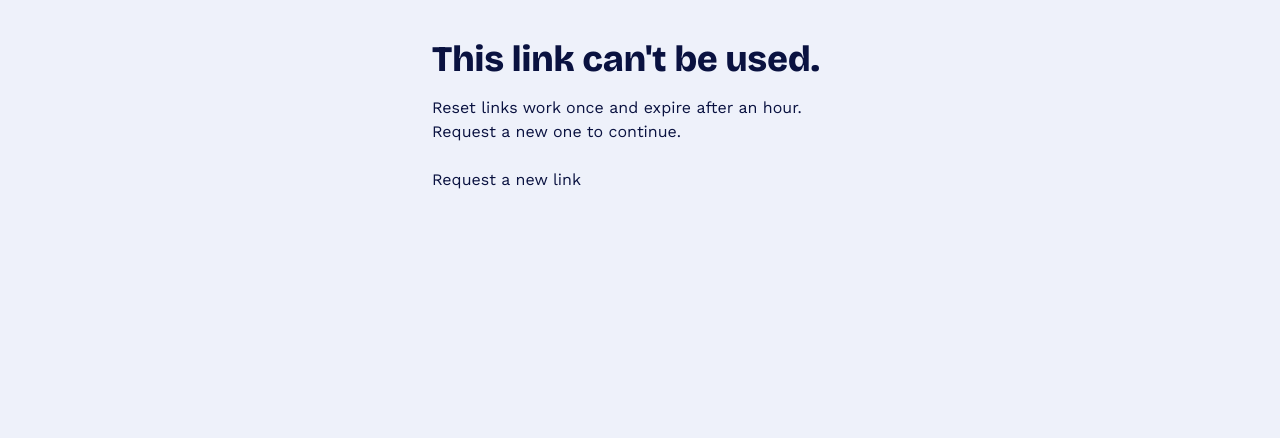
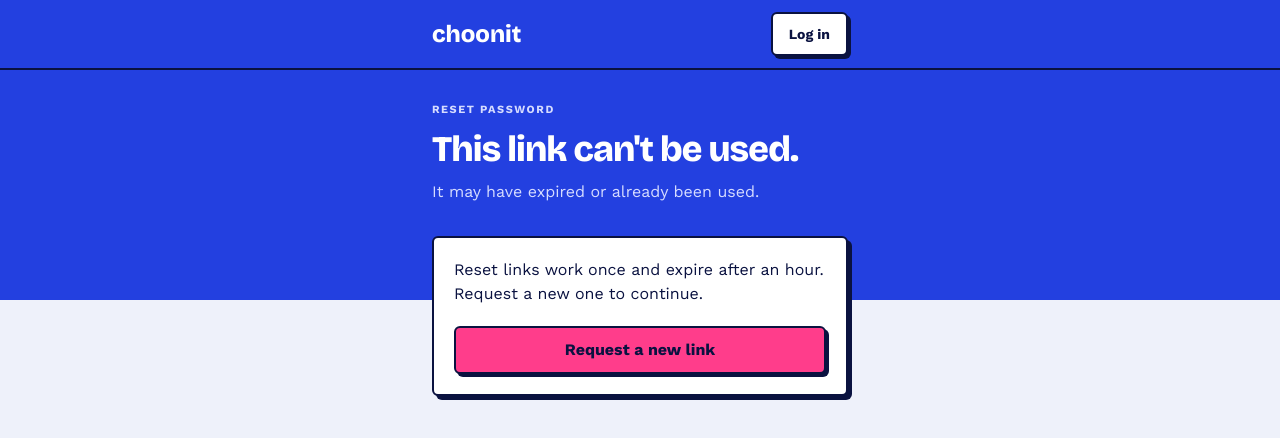
Before and after one commit to sammeadss/choonit.com, a Next.js app: page /reset-password in a window 1280 px wide. Shown: the top 438 px of the page. Built offline with nearby package versions, Linux system fonts and the light colour scheme; no server answers.

Commit message:
feat: restyle reset password

```diff
--- a/app/reset-password/page.tsx
+++ b/app/reset-password/page.tsx
@@ -1,16 +1,19 @@
 import Link from 'next/link';
 import { connection } from 'next/server';
 import { Suspense } from 'react';
+import { AuthShell } from '@/components/auth-shell';
+import { buttonStyles } from '@/components/ui/button';
+import { Card } from '@/components/ui/card';
 import { getUserId } from '@/lib/auth';
 import { ResetPasswordForm } from './reset-password-form';
 
+const headerAction = { href: '/login', label: 'Log in', variant: 'secondary' } as const;
+
 export default function ResetPasswordPage(props: PageProps<'/reset-password'>) {
   return (
-    <main className="mx-auto w-full max-w-md px-4 py-10">
-      <Suspense>
-        <ResetPasswordContent searchParams={props.searchParams} />
-      </Suspense>
-    </main>
+    <Suspense>
+      <ResetPasswordContent searchParams={props.searchParams} />
+    </Suspense>
   );
 }
 
@@ -25,36 +28,50 @@ async function ResetPasswordContent({
 
   if (status === 'success') {
     return (
-      <>
-        <h1 className="font-heading text-4xl font-extrabold">Password updated.</h1>
-        <p className="mt-4" role="status">
-          Your password has been changed. Log in with it next.
-        </p>
-        <p className="mt-6">
-          <Link href="/login">Log in</Link>
-        </p>
-      </>
+      <AuthShell
+        eyebrow="Reset password"
+        title="Password updated."
+        description="You're signed out everywhere. Log in with your new password."
+        headerAction={headerAction}
+      >
+        <Card role="status">
+          <p>Your password has been changed.</p>
+          <Link href="/login" className={buttonStyles({ className: 'mt-5' })}>
+            Log in
+          </Link>
+        </Card>
+      </AuthShell>
     );
   }
 
   if (status !== 'expired' && (await getUserId())) {
     return (
-      <>
-        <h1 className="font-heading text-4xl font-extrabold">Choose a new password.</h1>
-        <ResetPasswordForm />
-      </>
+      <AuthShell
+        eyebrow="Reset password"
+        title="Choose a new password."
+        description="You'll log in again with it afterwards."
+        headerAction={headerAction}
+      >
+        <Card>
+          <ResetPasswordForm />
+        </Card>
+      </AuthShell>
     );
   }
 
   return (
-    <>
-      <h1 className="font-heading text-4xl font-extrabold">This link can&apos;t be used.</h1>
-      <p className="mt-4">
-        Reset links work once and expire after an hour. Request a new one to continue.
-      </p>
-      <p className="mt-6">
-        <Link href="/forgot-password">Request a new link</Link>
-      </p>
-    </>
+    <AuthShell
+      eyebrow="Reset password"
+      title="This link can't be used."
+      description="It may have expired or already been used."
+      headerAction={headerAction}
+    >
+      <Card>
+        <p>Reset links work once and expire after an hour. Request a new one to continue.</p>
+        <Link href="/forgot-password" className={buttonStyles({ className: 'mt-5' })}>
+          Request a new link
+        </Link>
+      </Card>
+    </AuthShell>
   );
 }
--- a/app/reset-password/reset-password-form.tsx
+++ b/app/reset-password/reset-password-form.tsx
@@ -1,6 +1,9 @@
 'use client';
 
 import { useActionState } from 'react';
+import { Alert } from '@/components/ui/alert';
+import { Button } from '@/components/ui/button';
+import { PasswordField } from '@/components/ui/password-field';
 import { updatePassword, type ResetPasswordState } from './actions';
 
 const initialState: ResetPasswordState = {};
@@ -9,18 +12,22 @@ export function ResetPasswordForm() {
   const [state, formAction, pending] = useActionState(updatePassword, initialState);
 
   return (
-    <form action={formAction} className="mt-6 flex flex-col gap-4">
-      <label className="flex flex-col gap-1">
-        New password
-        <input name="password" type="password" autoComplete="new-password" minLength={8} required />
-        <span role="alert">{state.errors?.password?.[0]}</span>
-      </label>
+    <form action={formAction} noValidate className="flex flex-col gap-4">
+      <PasswordField
+        label="New password"
+        name="password"
+        autoComplete="new-password"
+        placeholder="At least 8 characters"
+        required
+        hint="Use at least 8 characters."
+        error={state.errors?.password?.[0]}
+      />
 
-      <span role="alert">{state.errors?.form?.[0]}</span>
+      {state.errors?.form?.[0] ? <Alert>{state.errors.form[0]}</Alert> : null}
 
-      <button type="submit" disabled={pending}>
+      <Button type="submit" disabled={pending}>
         {pending ? 'Saving...' : 'Save new password'}
-      </button>
+      </Button>
     </form>
   );
 }
```
